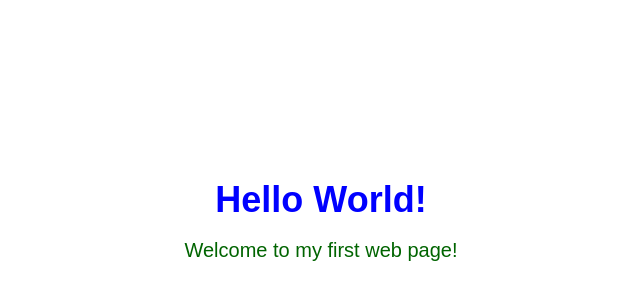
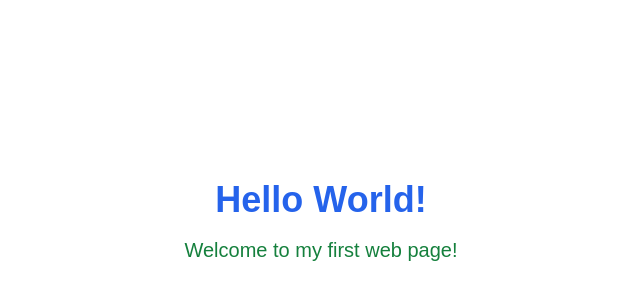
Before and after one commit to MuhammadAman02/hst-ai-69f7a33a-1d7f-4ce4-8423-d69b35233c20, a React (Vite) app: page / in a window 1280 px wide. Shown: the part 178-478 px from the top of the page, without its empty margins (319-959 px from the left). Built offline with nearby package versions, Linux system fonts and the light colour scheme.

Commit message:
update file

```diff
--- a/tailwind.config.ts
+++ b/tailwind.config.ts
@@ -1,24 +1,82 @@
-import type { Config } from 'tailwindcss'
+import type { Config } from "tailwindcss"
 
-const config: Config = {
+const config = {
+  darkMode: ["class"],
   content: [
-    './src/pages/**/*.{js,ts,jsx,tsx,mdx}',
-    './src/components/**/*.{js,ts,jsx,tsx,mdx}',
-    './src/app/**/*.{js,ts,jsx,tsx,mdx}',
-  ],
+    './pages/**/*.{ts,tsx}',
+    './components/**/*.{ts,tsx}',
+    './app/**/*.{ts,tsx}',
+    './src/**/*.{ts,tsx}',
+	],
+  prefix: "",
   theme: {
+    container: {
+      center: true,
+      padding: "2rem",
+      screens: {
+        "2xl": "1400px",
+      },
+    },
     extend: {
       colors: {
-        blue: {
-          600: '#0000FF', // Adjust if needed to match the exact blue in the image
+        border: "hsl(var(--border))",
+        input: "hsl(var(--input))",
+        ring: "hsl(var(--ring))",
+        background: "hsl(var(--background))",
+        foreground: "hsl(var(--foreground))",
+        primary: {
+          DEFAULT: "hsl(var(--primary))",
+          foreground: "hsl(var(--primary-foreground))",
         },
-        green: {
-          700: '#006400', // Adjust if needed to match the exact green in the image
+        secondary: {
+          DEFAULT: "hsl(var(--secondary))",
+          foreground: "hsl(var(--secondary-foreground))",
         },
+        destructive: {
+          DEFAULT: "hsl(var(--destructive))",
+          foreground: "hsl(var(--destructive-foreground))",
+        },
+        muted: {
+          DEFAULT: "hsl(var(--muted))",
+          foreground: "hsl(var(--muted-foreground))",
+        },
+        accent: {
+          DEFAULT: "hsl(var(--accent))",
+          foreground: "hsl(var(--accent-foreground))",
+        },
+        popover: {
+          DEFAULT: "hsl(var(--popover))",
+          foreground: "hsl(var(--popover-foreground))",
+        },
+        card: {
+          DEFAULT: "hsl(var(--card))",
+          foreground: "hsl(var(--card-foreground))",
+        },
+        'deep-blue': '#1a237e',
+        'light-blue': '#4fc3f7',
+      },
+      borderRadius: {
+        lg: "var(--radius)",
+        md: "calc(var(--radius) - 2px)",
+        sm: "calc(var(--radius) - 4px)",
+      },
+      keyframes: {
+        "accordion-down": {
+          from: { height: "0" },
+          to: { height: "var(--radix-accordion-content-height)" },
+        },
+        "accordion-up": {
+          from: { height: "var(--radix-accordion-content-height)" },
+          to: { height: "0" },
+        },
+      },
+      animation: {
+        "accordion-down": "accordion-down 0.2s ease-out",
+        "accordion-up": "accordion-up 0.2s ease-out",
       },
     },
   },
-  plugins: [],
-}
+  plugins: [require("tailwindcss-animate")],
+} satisfies Config
 
 export default config
```
